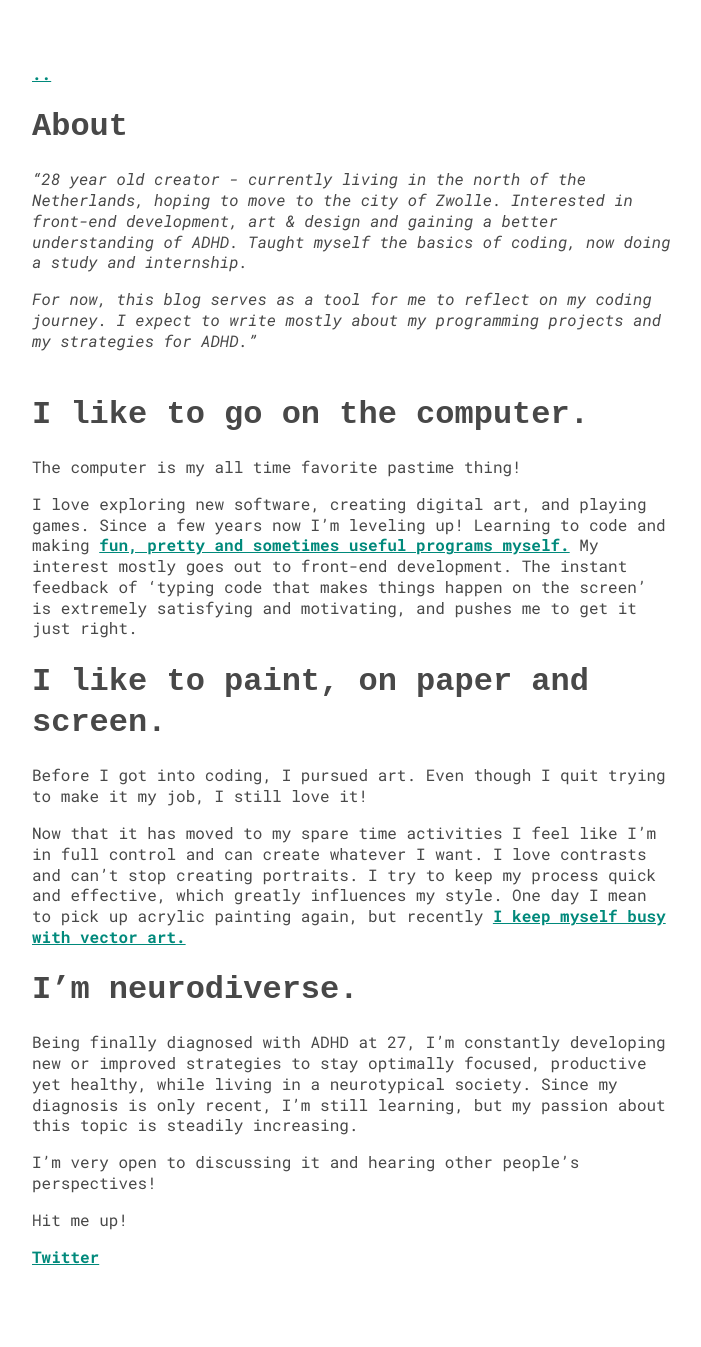
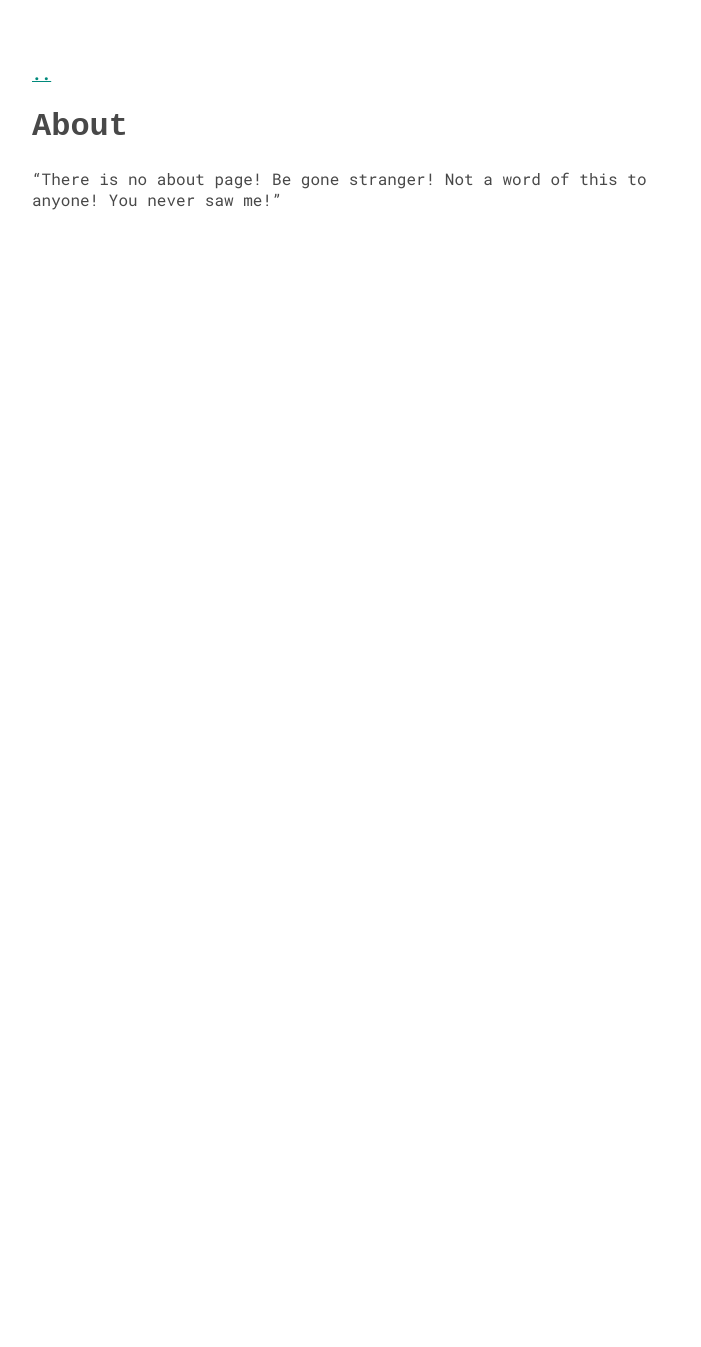
Before and after one commit to Kompjoeter/archived-blog, a Jekyll site: the page built from about.md, in a window 1280 px wide. Shown: the whole page, without its empty margins (288-989 px from the left). Built offline with Jekyll 4.4.1, drawn with Linux system fonts in a browser that asks for light colours; after the commit the page ends 900 px from its top, so only the background shows below that.

Commit message:
Got rid of about

```diff
--- a/_data/menu.yml
+++ b/_data/menu.yml
@@ -4,7 +4,7 @@
 entries:
   - title: info
     entries:
-      - title: "<a href='https://kompjoeter.github.io/about'>About</a>"
+      - title: "This is a blog."
       - title: "<a href='https://github.com/riggraz/no-style-please'>Jekyll Theme</a> (slightly modified by me)"
 
   - title: all posts
--- a/about.md
+++ b/about.md
@@ -2,29 +2,4 @@
 layout: page
 title: About
 ---
-*"28 year old creator - currently living in the north of the Netherlands, hoping to move to the city of Zwolle. Interested in front-end development, art & design and gaining a better understanding of ADHD. Taught myself the basics of coding, now doing a study and internship.*
-
-*For now, this blog serves as a tool for me to reflect on my coding journey. I expect to write mostly about my programming projects and my strategies for ADHD."*
-&nbsp;
-
-# I like to go on the computer.
-The computer is my all time favorite pastime thing!
-
-I love exploring new software, creating digital art, and playing games. Since a few years now I'm leveling up! Learning to code and making [fun, pretty and sometimes useful programs myself.](https://github.com/Kompjoeter) My interest mostly goes out to front-end development. The instant feedback of 'typing code that makes things happen on the screen' is extremely satisfying and motivating, and pushes me to get it just right.
-
-# I like to paint, on paper and screen.
-
-Before I got into coding, I pursued art. Even though I quit trying to make it my job, I still love it!
-
-Now that it has moved to my spare time activities I feel like I'm in full control and can create whatever I want. I love contrasts and can't stop creating portraits. I try to keep my process quick and effective, which greatly influences my style. One day I mean to pick up acrylic painting again, but recently [I keep myself busy with vector art.](https://www.artstation.com/paniekjonk)
-
-# I'm neurodiverse.
-
-Being finally diagnosed with ADHD at 27, I'm constantly developing new or improved strategies to stay optimally focused, productive yet healthy, while living in a neurotypical society. Since my diagnosis is only recent, I'm still learning, but my passion about this topic is steadily increasing.
-
-I'm very open to discussing it and hearing other people's perspectives!
-&nbsp;
-
-Hit me up!
-
-<a href='https://twitter.com/KompjoeterJonk'>Twitter</a>
+"There is no about page! Be gone stranger! Not a word of this to anyone! You never saw me!"
```
